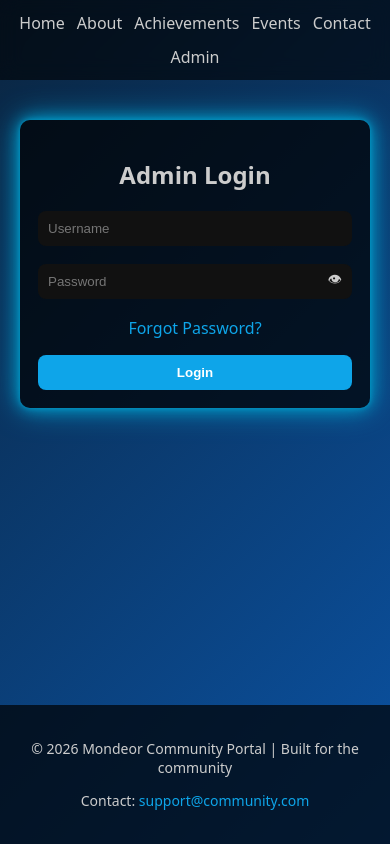
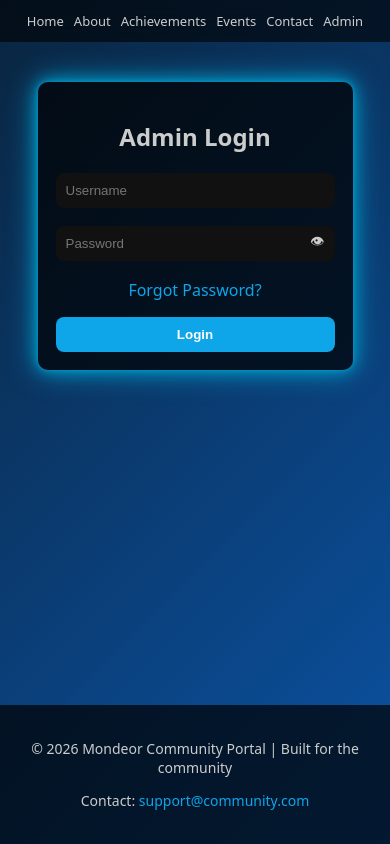
Before and after one commit to makhadoshumba/Community-Portal-Website, a plain HTML site: page frontend/Admin.html in a window 390 px wide. Drawn offline with Linux system fonts and the light colour scheme.

Commit message:
Updated Web

```diff
--- a/frontend/Admin.html
+++ b/frontend/Admin.html
@@ -175,13 +175,29 @@
 /* =========================
            MOBILE RESPONSIVENESS ONLY
            ========================= */
+
+* {
+    box-sizing: border-box;
+}
+
+body {
+    overflow-x: hidden;
+}
+
+/* Navbar responsiveness (no design change, just wrapping) */
+    .navbar {
+        flex-wrap: wrap;
+        gap: 12px;
+        padding: 12px;
+    }
+
         @media (max-width: 600px) {
 
-            .navbar {
-                flex-wrap: wrap;
-                gap: 12px;
-                padding: 12px;
-            }
+        .navbar {
+        justify-content: center;
+        gap: 10px;
+        font-size: 13px;
+        }
 
             .glow-box {
                 width: 90%;
```
Also changed, not shown: frontend/About us.html (+17 -2 lines), frontend/Achievements.html (+20 -5 lines), frontend/Admin Panel.html (+20 -5 lines), frontend/Super admin.html (+17 -0 lines).
